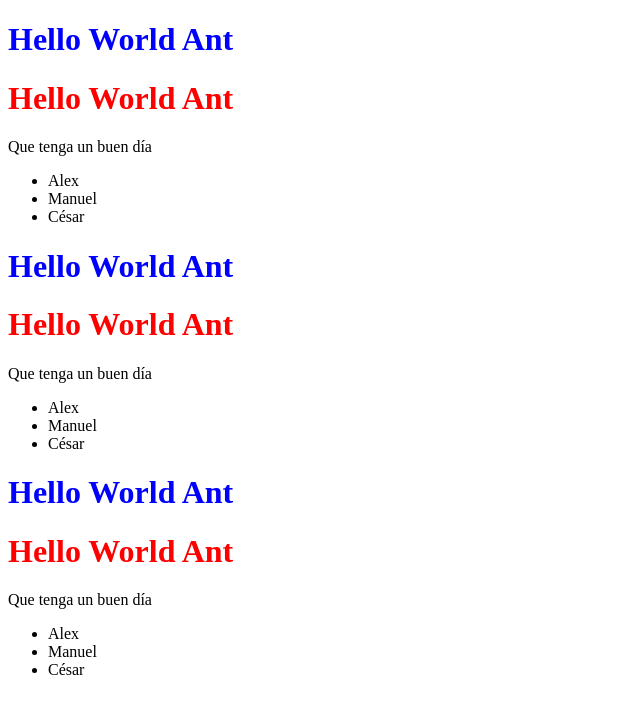
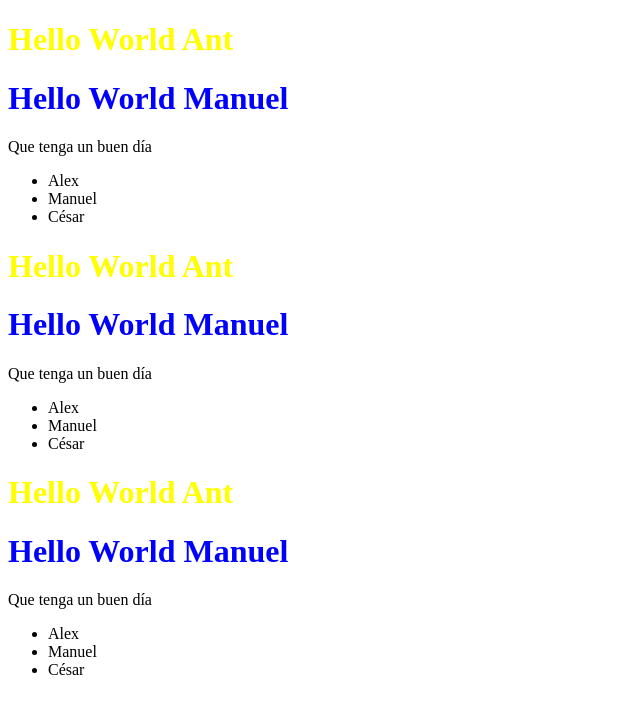
Before and after one commit to AntVill77/proyecto_react_2, a React (Create React App) app in the folder aprendiendo_react/: page / in a window 1280 px wide. Shown: the top 714 px of the page, without its empty margins (0-640 px from the left). Built offline with nearby package versions, Linux system fonts and the light colour scheme.

Commit message:
practica con propiedades

```diff
--- a/aprendiendo_react/src/componentes/Titulo.js
+++ b/aprendiendo_react/src/componentes/Titulo.js
@@ -1,15 +1,8 @@
 import React from 'react';
 
-const TituloAzul = () => {
-    const nombre = 'Ant';
-    const color = 'blue';
-    return (<h1 className='titulo' style={{color: color}}>Hello World {nombre}</h1>);
+const Titulo = ({usuario = 'usuario', color = 'yellow'}) => {
+
+    return (<h1 className='titulo' style={{color: color}}>Hello World {usuario}</h1>);
 }
 
-const TituloRojo = () => {
-    const nombre = 'Ant';
-    const color = 'red';
-    return (<h1 className='titulo' style={{color: color}}>Hello World {nombre}</h1>);
-}
-
-export {TituloAzul, TituloRojo};
+export {Titulo};
--- a/aprendiendo_react/src/componentes/Usuario.js
+++ b/aprendiendo_react/src/componentes/Usuario.js
@@ -1,5 +1,5 @@
 import React from 'react';
-import {TituloAzul, TituloRojo} from './Titulo';
+import {Titulo} from './Titulo';
 
 const Usuario = () => {
 
@@ -8,8 +8,8 @@
 
   return(
      <div>
-        <TituloAzul/>
-        <TituloRojo/>
+        <Titulo usuario = "Ant"/>
+        <Titulo usuario = "Manuel" color = "blue"/>
     <p>Que tenga un buen día</p>
     {pais && <p>Tú eres de: {pais}</p>}
     <ul>
```
